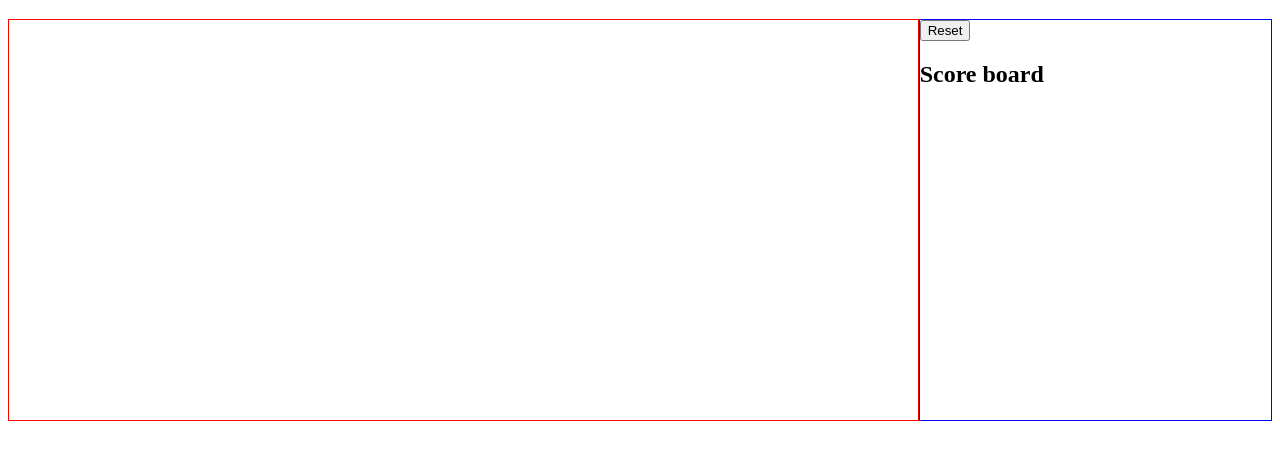
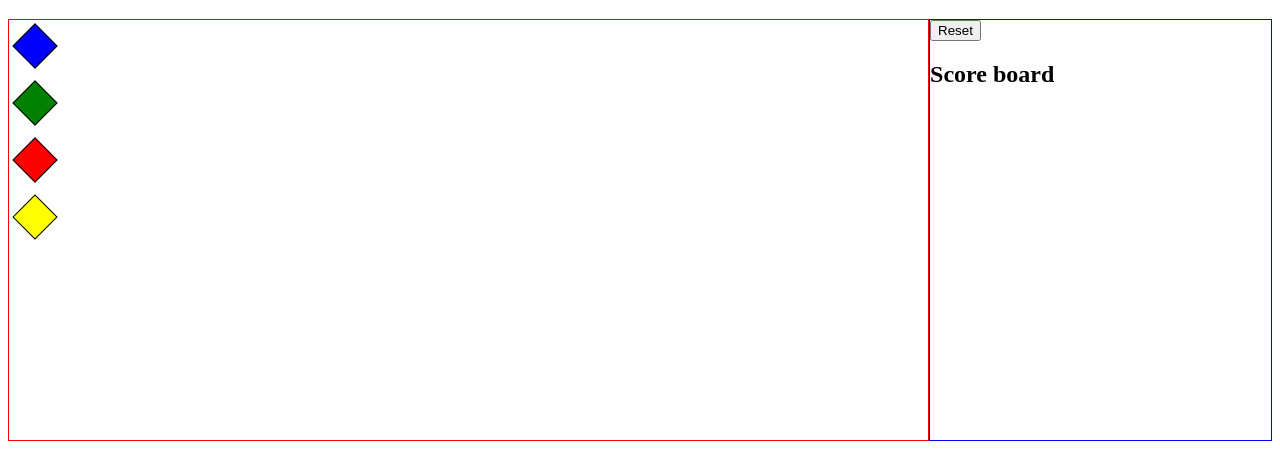
Before and after one commit to rebkova/diamond-race, a plain HTML site: page index.html in a window 1280 px wide. Shown: the part 61-520 px from the top of the page. Drawn offline with Linux system fonts and the light colour scheme.

Commit message:
diamonds made and clickable

```diff
--- a/app.js
+++ b/app.js
@@ -0,0 +1,20 @@
+const diamondBlue = document.getElementById("race-track__button-1")
+const diamondGreen = document.getElementById("race-track__button-2")
+const diamondRed = document.getElementById("race-track__button-3")
+const diamondYellow = document.getElementById("race-track__button-4")
+
+diamondBlue.onclick = () => {
+  console.log("Hej, you clicked the blue button!")
+}
+
+diamondGreen.onclick = () => {
+  console.log("Hej, you clicked the green button!")
+}
+
+diamondRed.onclick = () => {
+  console.log("Hej, you clicked the red button!")
+}
+
+diamondYellow.onclick = () => {
+  console.log("Hej, you clicked the yellow button!")
+}
--- a/index.html
+++ b/index.html
@@ -15,10 +15,10 @@
   <section class="game">
   <div class="race-track">
     <div class="race-track__line race-track__line--start"></div>
-    <div class="race-track__button race-track__button--blue"></div>
-    <div class="race-track__button race-track__button--green"></div>
-    <div class="race-track__button race-track__button--red"></div>
-    <div class="race-track__button race-track__button--yellow"></div>
+    <div id="race-track__button-1" class="race-track__button race-track__button--blue"></div>
+    <div id="race-track__button-2" class="race-track__button race-track__button--green"></div>
+    <div id="race-track__button-3" class="race-track__button race-track__button--red"></div>
+    <div id="race-track__button-4" class="race-track__button race-track__button--yellow"></div>
     <div class="race-track__line race-track__line--finish"></div>
   </div>
 
--- a/style.css
+++ b/style.css
@@ -10,7 +10,36 @@
   min-width: 600px;
   height: 400px;
   flex-grow: 2;
+  padding: 10px;
+  display: flex;
+  flex-direction: column;
   border: 1px solid red;
+}
+
+/*------ BUTTONS -------*/
+
+.race-track__button {
+  height: 30px;
+  width: 30px;
+  border: 1px solid black;
+  transform: rotate(45deg);
+  margin-bottom: 25px;
+}
+
+.race-track__button--blue {
+  background-color: blue;
+}
+
+.race-track__button--green {
+  background-color: green;
+}
+
+.race-track__button--red {
+  background-color: red;
+}
+
+.race-track__button--yellow {
+  background-color: yellow;
 }
 
 .score-board {
```
